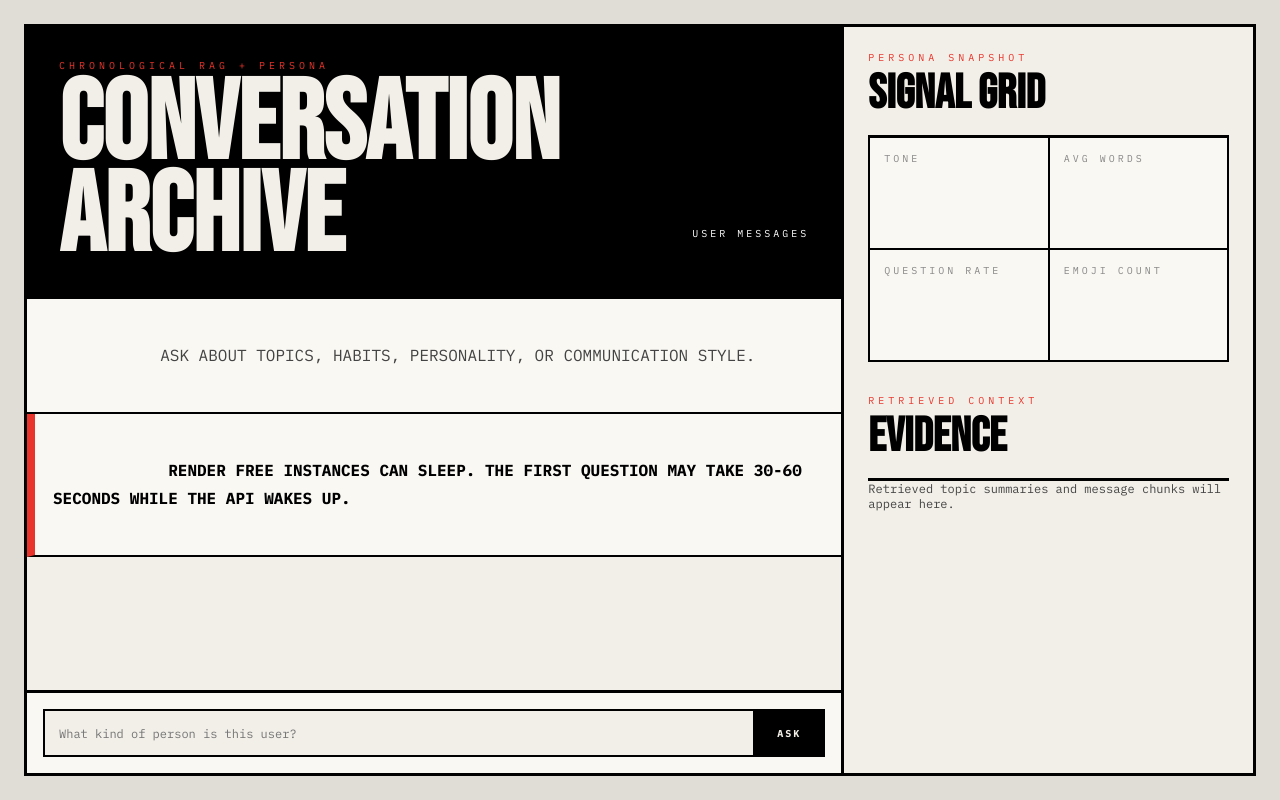
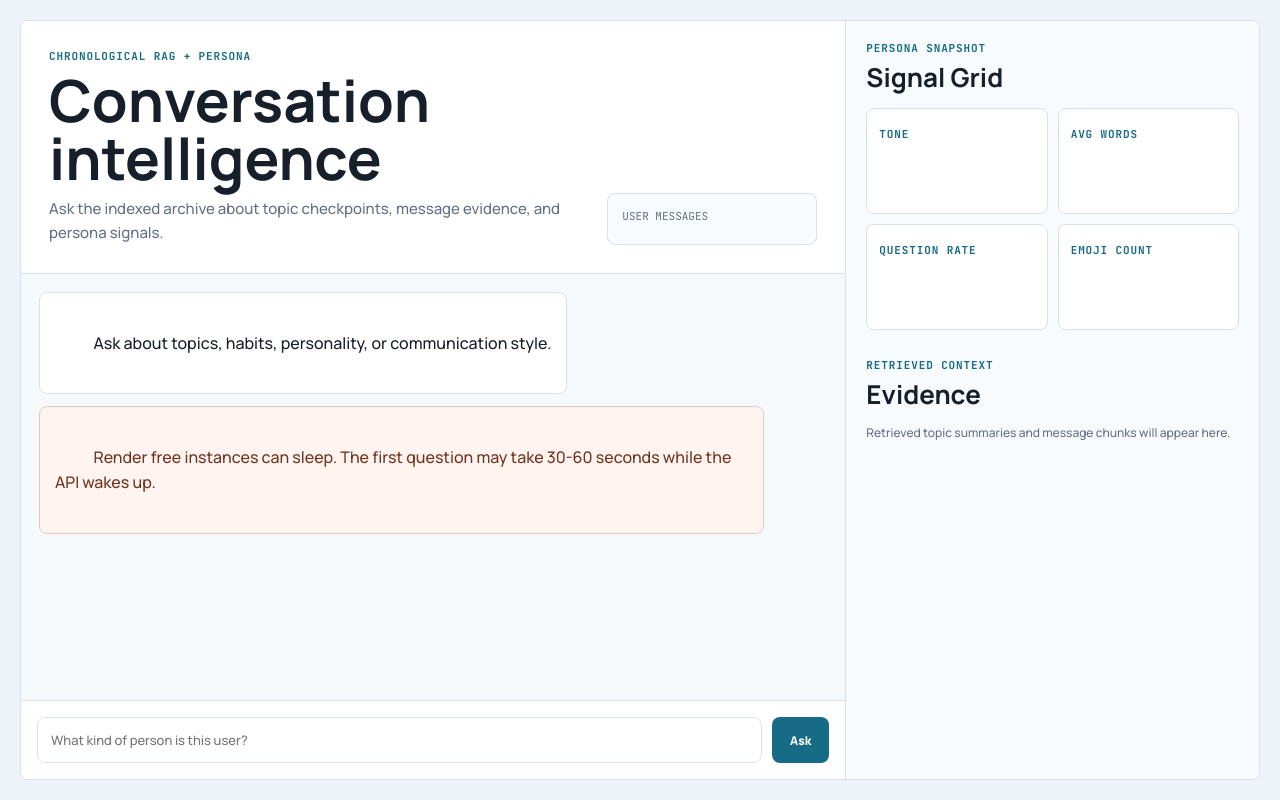
Before and after one commit to Hootsworth/RAG_Project, a Flask app: template templates/index.html in a window 1280 px wide. Run offline with Flask 3, Linux system fonts and the light colour scheme; the template is opened without the code that fills it, so the values that code supplies are empty.

Commit message:
Replace frontend aesthetic with analysis console

```diff
--- a/static/style.css
+++ b/static/style.css
@@ -1,15 +1,15 @@
 :root {
   color-scheme: light;
-  --sw-ink: #000000;
-  --sw-paper: #f2efe8;
-  --sw-cream: #faf8f3;
-  --sw-accent: #e8342a;
-  --sw-muted: #444444;
-  --sw-subtle: #888888;
-  --sw-reverse: #ffffff;
-  --sw-border-heavy: 3px solid #000;
-  --sw-border-medium: 2px solid #000;
-  --sw-border-light: 1px solid #333;
+  --ink: #17202a;
+  --muted: #667085;
+  --subtle: #98a2b3;
+  --line: #d8e0ea;
+  --page: #edf3f8;
+  --panel: #ffffff;
+  --panel-soft: #f8fbfd;
+  --accent: #176b87;
+  --accent-strong: #0f4f66;
+  --signal: #c95539;
 }
 
 *,
@@ -21,227 +21,239 @@
 body {
   min-height: 100vh;
   margin: 0;
-  padding: 24px;
-  color: var(--sw-ink);
-  background: #e0ddd6;
-  font-family: "IBM Plex Mono", monospace;
+  padding: 20px;
+  color: var(--ink);
+  background: var(--page);
+  font-family: "Manrope", system-ui, sans-serif;
 }
 
 .shell {
   display: grid;
-  grid-template-columns: minmax(0, 2fr) minmax(320px, 1fr);
+  grid-template-columns: minmax(0, 2fr) minmax(330px, 1fr);
   width: min(1280px, 100%);
-  min-height: calc(100vh - 48px);
+  min-height: calc(100vh - 40px);
   margin: 0 auto;
-  background: var(--sw-paper);
-  border: var(--sw-border-heavy);
+  border: 1px solid var(--line);
+  border-radius: 8px;
+  overflow: hidden;
+  background: var(--panel);
 }
 
 .chat-panel {
   display: grid;
   grid-template-rows: auto minmax(0, 1fr) auto;
   min-width: 0;
-  min-height: calc(100vh - 54px);
-  border-right: var(--sw-border-heavy);
+  border-right: 1px solid var(--line);
 }
 
 .topbar {
   display: grid;
   grid-template-columns: minmax(0, 1fr) 210px;
+  gap: 24px;
   align-items: end;
-  gap: 0;
-  padding: 32px;
-  color: var(--sw-paper);
-  background: var(--sw-ink);
-  border-bottom: var(--sw-border-heavy);
+  padding: 28px;
+  border-bottom: 1px solid var(--line);
+  background: var(--panel);
+}
+
+.eyebrow,
+.label {
+  color: var(--accent);
+  font-family: "JetBrains Mono", monospace;
+  font-size: 11px;
+  font-weight: 700;
+  letter-spacing: 0.08em;
+  text-transform: uppercase;
 }
 
 .eyebrow {
   margin: 0 0 8px;
-  color: var(--sw-accent);
-  font-size: 10px;
-  font-weight: 400;
-  letter-spacing: 4px;
-  text-transform: uppercase;
 }
 
 h1,
-h2 {
-  margin: 0;
+h2,
+p {
+  margin-top: 0;
 }
 
 h1 {
-  font-family: "Bebas Neue", sans-serif;
-  font-size: clamp(60px, 10vw, 112px);
-  line-height: 0.82;
+  max-width: 720px;
+  margin-bottom: 10px;
+  font-size: clamp(34px, 5vw, 58px);
+  line-height: 1;
   letter-spacing: 0;
 }
 
+.topbar p:not(.eyebrow) {
+  max-width: 640px;
+  margin-bottom: 0;
+  color: var(--muted);
+  font-size: 15px;
+  line-height: 1.6;
+}
+
 h2 {
-  margin-bottom: 20px;
-  font-family: "Bebas Neue", sans-serif;
-  font-size: 48px;
-  line-height: 0.9;
+  margin-bottom: 16px;
+  font-size: 26px;
+  line-height: 1.1;
   letter-spacing: 0;
 }
 
 .stats {
-  border-left: var(--sw-border-medium);
-  padding-left: 18px;
+  border: 1px solid var(--line);
+  border-radius: 8px;
+  padding: 14px;
+  background: var(--panel-soft);
 }
 
 .stats span {
   display: block;
-  padding: 8px 0;
-  color: var(--sw-reverse);
-  font-size: 10px;
-  letter-spacing: 3px;
-  text-align: right;
+  color: var(--muted);
+  font-family: "JetBrains Mono", monospace;
+  font-size: 11px;
+  line-height: 1.5;
   text-transform: uppercase;
+}
+
+.stats span + span {
+  margin-top: 6px;
+  color: var(--accent);
+  font-weight: 700;
 }
 
 .messages {
   display: flex;
+  min-height: 0;
   flex-direction: column;
-  min-height: 0;
+  gap: 12px;
   overflow-y: auto;
-  background: var(--sw-paper);
+  padding: 18px;
+  background: #f6f9fc;
 }
 
 .bubble {
-  max-width: 82%;
-  padding: 16px 18px;
-  border-bottom: var(--sw-border-medium);
-  color: var(--sw-muted);
-  line-height: 1.7;
+  max-width: min(780px, 92%);
+  border: 1px solid var(--line);
+  border-radius: 8px;
+  padding: 13px 15px;
+  color: var(--ink);
+  background: var(--panel);
+  line-height: 1.55;
   white-space: pre-wrap;
 }
 
 .bubble.bot {
-  align-self: stretch;
-  max-width: 100%;
-  background: var(--sw-cream);
+  align-self: flex-start;
 }
 
 .bubble.notice {
-  border-left: 8px solid var(--sw-accent);
-  color: var(--sw-ink);
-  font-weight: 700;
+  border-color: #e8c8bb;
+  color: #713421;
+  background: #fff4ef;
 }
 
 .bubble.user {
   align-self: flex-end;
-  border-left: var(--sw-border-heavy);
-  background: var(--sw-accent);
-  color: var(--sw-reverse);
+  border-color: #bfd9e1;
+  color: #103746;
+  background: #e5f2f6;
 }
 
 .ask-form {
   display: grid;
   grid-template-columns: minmax(0, 1fr) auto;
-  gap: 0;
+  gap: 10px;
   padding: 16px;
-  border-top: var(--sw-border-heavy);
-  background: var(--sw-cream);
+  border-top: 1px solid var(--line);
+  background: var(--panel);
 }
 
 input {
   width: 100%;
   min-width: 0;
-  min-height: 48px;
-  border: var(--sw-border-medium);
-  border-right: 0;
-  border-radius: 0;
-  padding: 0 14px;
-  color: var(--sw-ink);
-  background: var(--sw-paper);
-  font: 400 12px "IBM Plex Mono", monospace;
+  min-height: 46px;
+  border: 1px solid var(--line);
+  border-radius: 8px;
+  padding: 0 13px;
+  color: var(--ink);
+  background: var(--panel);
+  font: 500 13px "Manrope", system-ui, sans-serif;
 }
 
 button {
-  min-height: 48px;
-  border: var(--sw-border-medium);
-  border-radius: 0;
-  padding: 0 22px;
-  color: var(--sw-paper);
-  background: var(--sw-ink);
-  font: 700 10px "IBM Plex Mono", monospace;
-  letter-spacing: 2px;
-  text-transform: uppercase;
+  min-height: 46px;
+  border: 0;
+  border-radius: 8px;
+  padding: 0 18px;
+  color: white;
+  background: var(--accent);
+  font: 800 12px "Manrope", system-ui, sans-serif;
   cursor: pointer;
 }
 
 button:hover {
-  background: var(--sw-accent);
+  background: var(--accent-strong);
 }
 
 .side-panel {
   min-width: 0;
   overflow-y: auto;
-  padding: 24px;
-  background: var(--sw-paper);
+  padding: 20px;
+  background: var(--panel-soft);
 }
 
 .mini-grid {
   display: grid;
   grid-template-columns: 1fr 1fr;
-  margin-bottom: 32px;
-  border-top: var(--sw-border-heavy);
-  border-left: var(--sw-border-medium);
+  gap: 10px;
+  margin-bottom: 28px;
 }
 
 .mini-grid div {
-  min-height: 112px;
-  padding: 14px;
-  border-right: var(--sw-border-medium);
-  border-bottom: var(--sw-border-medium);
-  background: var(--sw-cream);
+  min-height: 106px;
+  border: 1px solid var(--line);
+  border-radius: 8px;
+  padding: 12px;
+  background: var(--panel);
 }
 
 .mini-grid strong {
   display: block;
   margin-top: 8px;
-  color: var(--sw-ink);
+  color: var(--ink);
   font-size: 14px;
   line-height: 1.4;
 }
 
-.label {
-  display: block;
-  color: var(--sw-subtle);
-  font-size: 10px;
-  letter-spacing: 3px;
-  text-transform: uppercase;
-}
-
 .evidence {
   display: grid;
-  border-top: var(--sw-border-heavy);
-  color: var(--sw-muted);
+  gap: 10px;
+  color: var(--muted);
   font-size: 12px;
 }
 
 .evidence-item {
   min-width: 0;
-  padding: 16px 0;
-  border-bottom: var(--sw-border-medium);
-  background: transparent;
+  border: 1px solid var(--line);
+  border-radius: 8px;
+  padding: 12px;
   overflow-wrap: anywhere;
+  background: var(--panel);
 }
 
 .evidence-item strong {
   display: block;
-  margin-bottom: 8px;
-  color: var(--sw-ink);
+  margin-bottom: 6px;
+  color: var(--ink);
+  font-family: "JetBrains Mono", monospace;
   font-size: 10px;
-  letter-spacing: 3px;
   text-transform: uppercase;
 }
 
 .evidence-item p {
   margin: 0;
-  color: var(--sw-muted);
-  line-height: 1.7;
+  color: var(--muted);
+  line-height: 1.55;
 }
 
 @media (max-width: 940px) {
--- a/templates/index.html
+++ b/templates/index.html
@@ -6,16 +6,17 @@
     <title>Conversation RAG Chatbot</title>
     <link rel="preconnect" href="https://fonts.googleapis.com">
     <link rel="preconnect" href="https://fonts.gstatic.com" crossorigin>
-    <link href="https://fonts.googleapis.com/css2?family=Bebas+Neue&family=IBM+Plex+Mono:wght@400;700&display=swap" rel="stylesheet">
+    <link href="https://fonts.googleapis.com/css2?family=JetBrains+Mono:wght@400;700&family=Manrope:wght@500;600;700;800&display=swap" rel="stylesheet">
     <link rel="stylesheet" href="{{ url_for('static', filename='style.css') }}">
   </head>
   <body>
-    <main class="shell sw-root">
+    <main class="shell app-root">
       <section class="chat-panel">
         <header class="topbar">
           <div>
             <p class="eyebrow">Chronological RAG + Persona</p>
-            <h1>Conversation<br>Archive</h1>
+            <h1>Conversation intelligence</h1>
+            <p>Ask the indexed archive about topic checkpoints, message evidence, and persona signals.</p>
           </div>
           <div class="stats">
             <span>{{ persona.message_count }} user messages</span>
@@ -25,10 +26,10 @@
 
         <div id="messages" class="messages">
           <article class="bubble bot">
-            ASK ABOUT TOPICS, HABITS, PERSONALITY, OR COMMUNICATION STYLE.
+            Ask about topics, habits, personality, or communication style.
           </article>
           <article class="bubble bot notice">
-            RENDER FREE INSTANCES CAN SLEEP. THE FIRST QUESTION MAY TAKE 30-60 SECONDS WHILE THE API WAKES UP.
+            Render free instances can sleep. The first question may take 30-60 seconds while the API wakes up.
           </article>
         </div>
 
@@ -104,7 +105,7 @@
         if (!question) return;
         addBubble(question, "user");
         input.value = "";
-        addBubble("RETRIEVING TOPIC CHECKPOINTS AND MESSAGE CHUNKS. IF RENDER IS ASLEEP, THIS CAN TAKE A MOMENT.", "bot pending");
+        addBubble("Retrieving topic checkpoints and message chunks. If Render is asleep, this can take a moment.", "bot pending");
         const response = await fetch("/ask", {
           method: "POST",
           headers: { "Content-Type": "application/json" },
```
Also changed, not shown: other parts of static/style.css (+7 -24 lines), docs/index.html (+19 -18 lines), docs/styles.css (+155 -163 lines).
